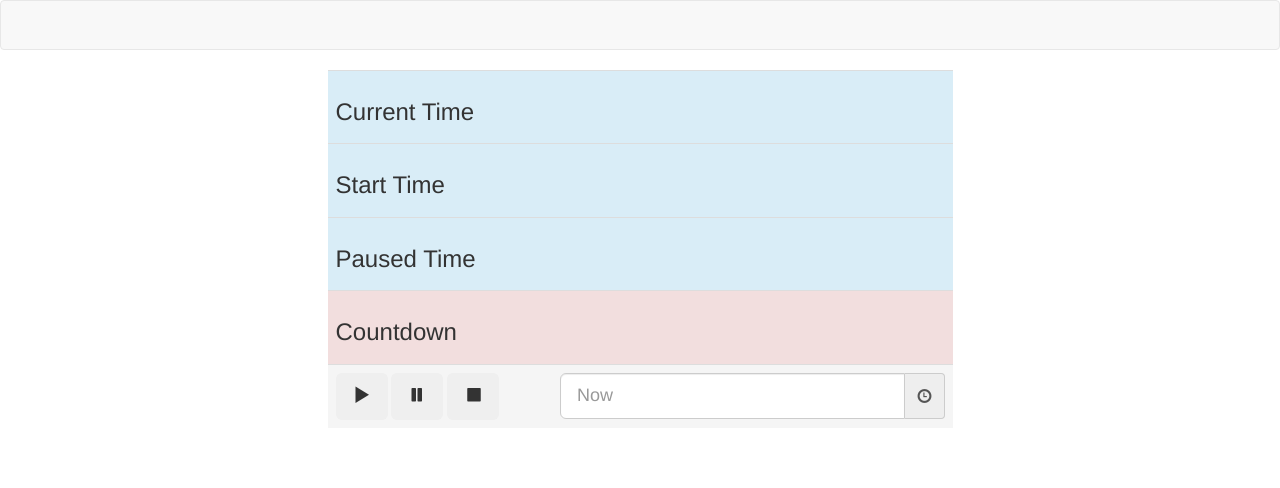
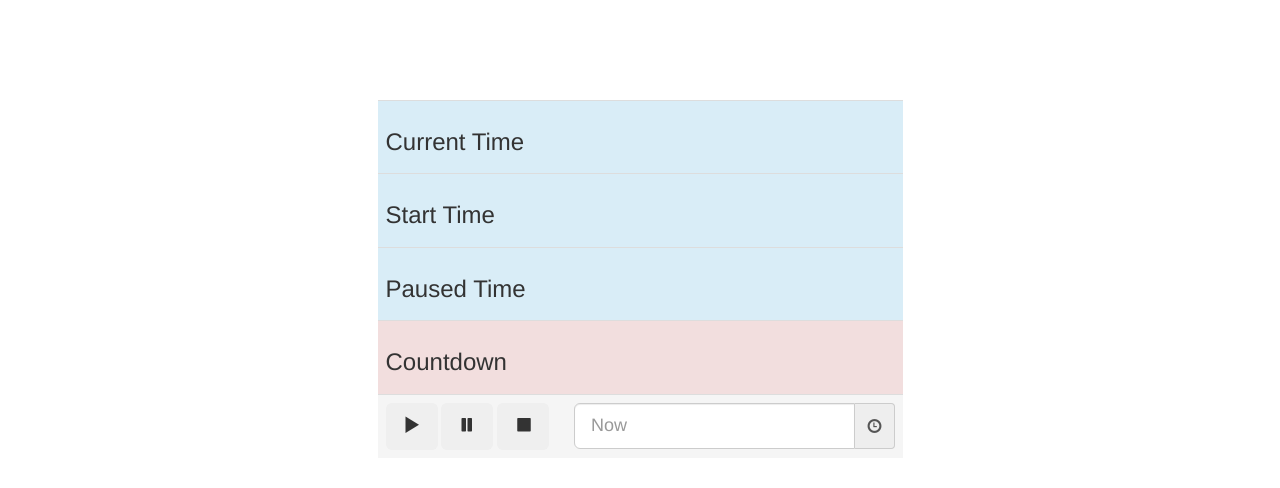
Before and after one commit to Timv123/clock, a website: page public/admin.html in a window 1280 px wide. Drawn offline with nearby package versions, Linux system fonts and the light colour scheme; no server answers.

Commit message:
div margin change

```diff
--- a/public/admin.html
+++ b/public/admin.html
@@ -78,8 +78,8 @@
   </div>
 
   <!-- Show currenttime, paused time , set time, ect..-->
- <nav class="navbar navbar-default"><div class="container-fluid"></div></nav>
-  <div class="row">
+    <div style="margin: 100px">
+    <div class="row">
     <div class="col-md-3"></div>
     <div class="col-md-6">
       <table class="table table-hover">
```
